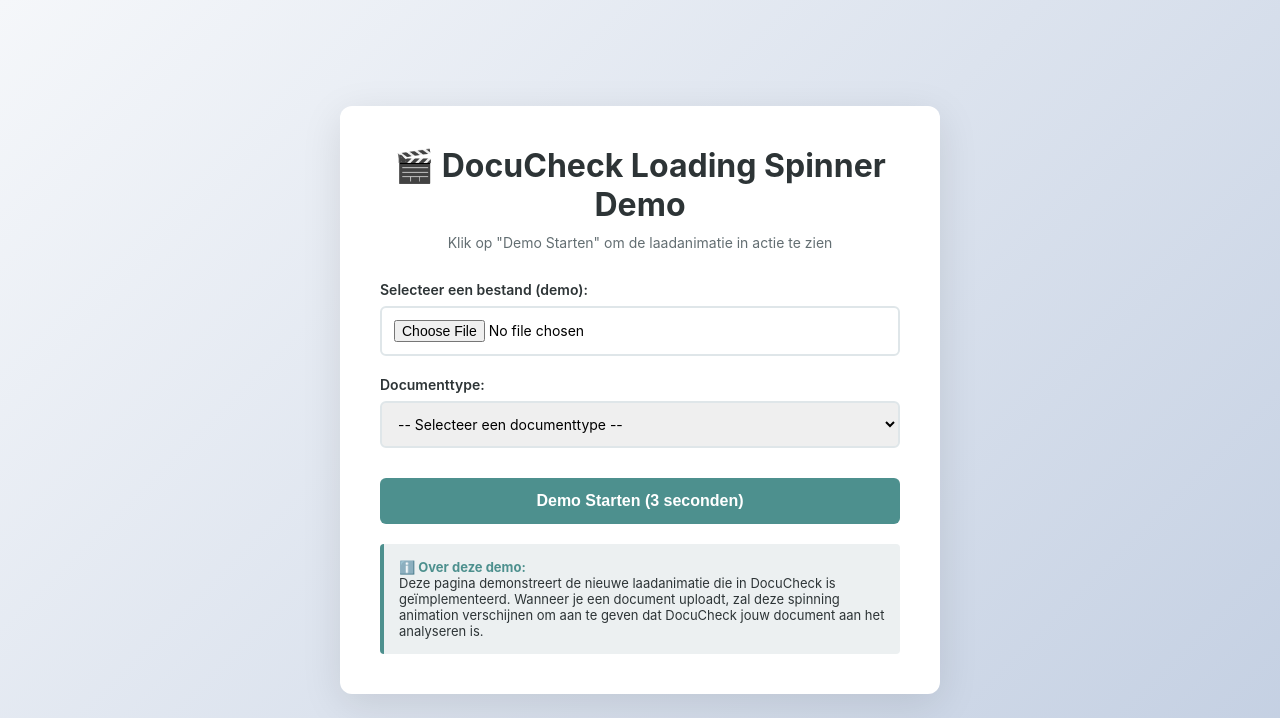
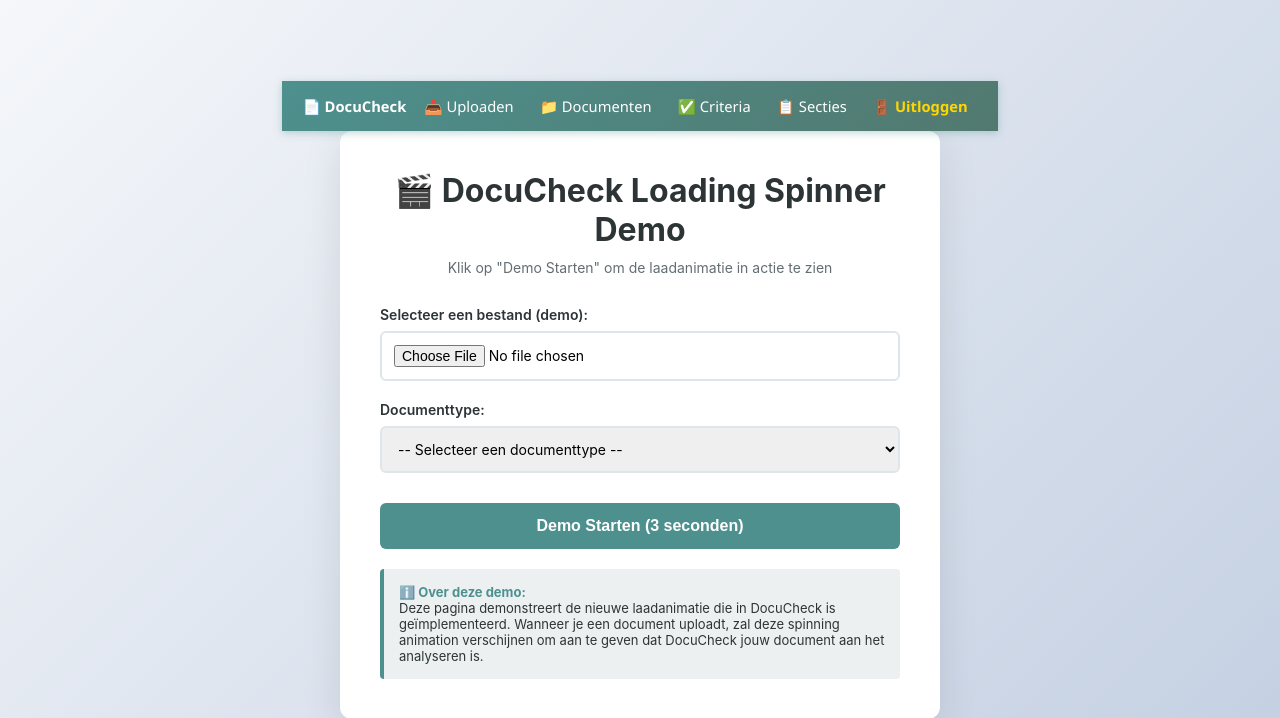
Before and after one commit to DavidCassuto/Legalfeedbacktool, a Flask app: page /demo_loader in a window 1280 px wide. Shown: the top 718 px of the page. Run offline with Flask 3, Linux system fonts and the light colour scheme; the visitor is signed in with stand-in values (Sample User, id 1).

Commit message:
Navbar sticky op alle pagina's: partial + position sticky
- base.html: navbar is nu sticky (positie fixed bovenaan bij scrollen)
- _navbar.html: nieuwe herbruikbare navbar-partial met zelfstandige stijlen
- 11 standalone Tailwind-templates krijgen de navbar via {% include '_navbar.html' %}
  zodat de navigatie op elke pagina zichtbaar en sticky is

Co-Authored-By: Claude Sonnet 4.6 <noreply@anthropic.com>

```diff
--- /dev/null
+++ b/src/templates/_navbar.html
@@ -0,0 +1,38 @@
+<style>
+  .dc-navbar {
+    position: sticky; top: 0; z-index: 1000;
+    background: linear-gradient(135deg, #4D908E 0%, #52796F 100%);
+    padding: 10px 20px;
+    display: flex; justify-content: space-between; align-items: center;
+    flex-wrap: wrap; gap: 8px;
+    box-shadow: 0 2px 8px rgba(77,144,142,0.35);
+  }
+  .dc-navbar a { color: white; text-decoration: none; font-family: 'Segoe UI', sans-serif; font-size: 0.92em; }
+  .dc-navbar-brand { font-size: 1.2em; font-weight: bold; }
+  .dc-navbar-links { display: flex; flex-wrap: wrap; gap: 6px; align-items: center; }
+  .dc-navbar-links a {
+    padding: 5px 10px; border-radius: 4px; font-weight: 500;
+    transition: background 0.2s;
+  }
+  .dc-navbar-links a:hover { background: rgba(255,255,255,0.2); }
+</style>
+
+<nav class="dc-navbar">
+  <a href="{{ url_for('index') }}" class="dc-navbar-brand">📄 DocuCheck</a>
+  <div class="dc-navbar-links">
+    {% if session.get('user_id') %}
+      <a href="{{ url_for('upload_document') }}">📤 Uploaden</a>
+      <a href="{{ url_for('list_documents') }}">📁 Documenten</a>
+      <a href="{{ url_for('list_criteria') }}">✅ Criteria</a>
+      <a href="{{ url_for('list_sections') }}">📋 Secties</a>
+      {% if session.get('role') == 'admin' %}
+        <a href="{{ url_for('list_document_types') }}">📑 Documenttypen</a>
+        <a href="{{ url_for('list_organizations') }}">🏢 Organisaties</a>
+        <a href="{{ url_for('list_users') }}">👥 Gebruikers</a>
+      {% endif %}
+      <a href="{{ url_for('logout') }}" style="font-weight:bold; color:#FFD700;">🚪 Uitloggen</a>
+    {% else %}
+      <a href="{{ url_for('login') }}">🔑 Inloggen</a>
+    {% endif %}
+  </div>
+</nav>
--- a/src/templates/add_criterion.html
+++ b/src/templates/add_criterion.html
@@ -33,6 +33,7 @@
     </style>
 </head>
 <body class="p-6">
+  {% include '_navbar.html' %}
     <nav class="max-w-[1200px] mx-auto mb-4 text-sm text-gray-500">
         <a href="{{ url_for('index') }}" class="text-blue-600 hover:underline">Home</a>
         <span class="mx-1">›</span>
--- a/src/templates/add_section.html
+++ b/src/templates/add_section.html
@@ -28,6 +28,7 @@
     </style>
 </head>
 <body class="p-6">
+  {% include '_navbar.html' %}
     <nav class="max-w-[800px] mx-auto mb-4 text-sm text-gray-500">
         <a href="{{ url_for('index') }}" class="text-blue-600 hover:underline">Home</a>
         <span class="mx-1">›</span>
--- a/src/templates/criteria_list.html
+++ b/src/templates/criteria_list.html
@@ -36,6 +36,7 @@
     </style>
 </head>
 <body class="p-6">
+  {% include '_navbar.html' %}
     <nav class="max-w-[1100px] mx-auto mb-4 text-sm text-gray-500">
         <a href="{{ url_for('index') }}" class="text-blue-600 hover:underline">Home</a>
         <span class="mx-1">›</span>
--- a/src/templates/criteria_section_mapping.html
+++ b/src/templates/criteria_section_mapping.html
@@ -48,6 +48,7 @@
     </style>
 </head>
 <body class="p-6">
+  {% include '_navbar.html' %}
     <nav class="max-w-[1200px] mx-auto mb-4 text-sm text-gray-500">
         <a href="{{ url_for('index') }}" class="text-blue-600 hover:underline">Home</a>
         <span class="mx-1">›</span>
--- a/src/templates/demo_loader.html
+++ b/src/templates/demo_loader.html
@@ -227,6 +227,7 @@
     </style>
 </head>
 <body>
+  {% include '_navbar.html' %}
     {# Loading Overlay #}
     <div id="loading-overlay">
         <div class="loader-container pulse-glow">
--- a/src/templates/edit_criterion.html
+++ b/src/templates/edit_criterion.html
@@ -33,6 +33,7 @@
     </style>
 </head>
 <body class="p-6">
+  {% include '_navbar.html' %}
     <nav class="max-w-[700px] mx-auto mb-4 text-sm text-gray-500">
         <a href="{{ url_for('index') }}" class="text-blue-600 hover:underline">Home</a>
         <span class="mx-1">›</span>
--- a/src/templates/edit_document_type.html
+++ b/src/templates/edit_document_type.html
@@ -38,6 +38,7 @@
     </style>
 </head>
 <body class="p-6">
+  {% include '_navbar.html' %}
     <nav class="max-w-[700px] mx-auto mb-4 text-sm text-gray-500">
         <a href="{{ url_for('index') }}" class="text-blue-600 hover:underline">Home</a>
         <span class="mx-1">›</span>
--- a/src/templates/edit_section.html
+++ b/src/templates/edit_section.html
@@ -28,6 +28,7 @@
     </style>
 </head>
 <body class="p-6">
+  {% include '_navbar.html' %}
     <nav class="max-w-[800px] mx-auto mb-4 text-sm text-gray-500">
         <a href="{{ url_for('index') }}" class="text-blue-600 hover:underline">Home</a>
         <span class="mx-1">›</span>
--- a/src/templates/login.html
+++ b/src/templates/login.html
@@ -94,6 +94,7 @@
     </style>
 </head>
 <body>
+  {% include '_navbar.html' %}
     <div class="login-card">
         <div class="logo">📄 DocuCheck</div>
         <div class="tagline">Automatische feedback op juridische scripties</div>
--- a/src/templates/manage_document_type_sections.html
+++ b/src/templates/manage_document_type_sections.html
@@ -14,6 +14,7 @@
     </style>
 </head>
 <body class="p-6">
+  {% include '_navbar.html' %}
     <nav class="max-w-[1000px] mx-auto mb-4 text-sm text-gray-500">
         <a href="{{ url_for('index') }}" class="text-blue-600 hover:underline">Home</a>
         <span class="mx-1">›</span>
--- a/src/templates/sections_list.html
+++ b/src/templates/sections_list.html
@@ -39,6 +39,7 @@
     </style>
 </head>
 <body class="p-6">
+  {% include '_navbar.html' %}
     <nav class="max-w-[1200px] mx-auto mb-4 text-sm text-gray-500">
         <a href="{{ url_for('index') }}" class="text-blue-600 hover:underline">Home</a>
         <span class="mx-1">›</span>
```
Also changed, not shown: src/templates/base.html (+7 -2 lines).
